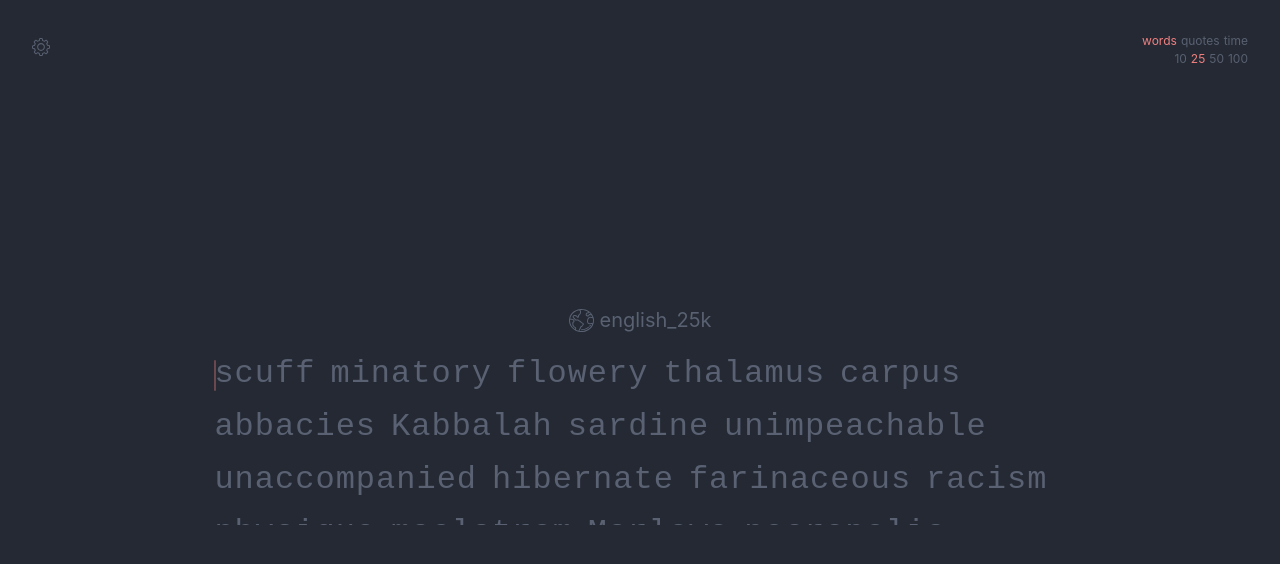
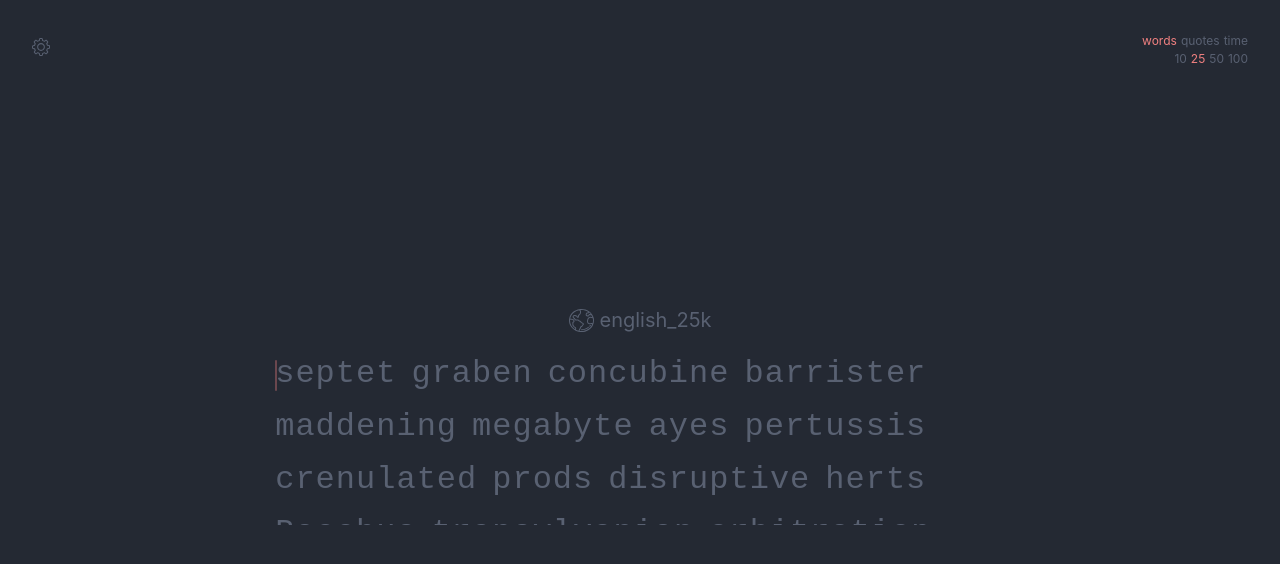
Before and after one commit to belk1ng/typing-train, a React (Create React App) app: page / in a window 1280 px wide. Shown: the top 564 px of the page. Built offline with nearby package versions, Linux system fonts and the light colour scheme; a web font is replaced by a local one.

Commit message:
fix getting next words after end of a train

```diff
--- a/src/contexts/TypingContext.tsx
+++ b/src/contexts/TypingContext.tsx
@@ -149,28 +149,30 @@ export const TypingContextProvider = ({ children }: Props) => {
   const misspelledWords = useRef<number>(0);
   const misspelledCharacters = useRef<number>(0);
 
-  const calculateStatistics = (): void => {
-    const WPM =
-      (correctWords.current + misspelledWords.current) /
-      (typingTime.current / 60);
-    const clearWPM = WPM - misspelledWords.current / (typingTime.current / 60);
-
-    const CPM =
-      (correctCharacters.current + misspelledCharacters.current) /
-      (typingTime.current / 60);
-    const clearCPM =
-      CPM - misspelledCharacters.current / (typingTime.current / 60);
-
-    alert(
-      `WPM:  ${Math.round(WPM)}\nclear WPM: ${Math.round(
-        clearWPM
-      )}\nCPM: ${Math.round(CPM)}\nclear CPM: ${Math.round(clearCPM)}`
-    );
-  };
+  // Get words based on current mode
+  // TODO: Autoload new words while user is typing
 
   useEffect(() => {
-    // TODO: Autoload new words while user is typing
+    getWordsByMode();
+  }, [typingMode]);
 
+  useEffect(() => {
+    // Get next words after train is over
+    if (activeWord === wordsCount) {
+      getWordsByMode();
+      setTyping(false);
+    }
+  }, [activeWord]);
+
+  useEffect(() => getRandomQuote(), [quotesModeLanguage, quotesDifficulty]);
+
+  useEffect(
+    () => generateRandomWords(wordsCount),
+    [wordsCount, wordsModeLanguage]
+  );
+
+  // Timer
+  useEffect(() => {
     let typingInterval: ReturnType<typeof setInterval> | null = null;
 
     if (typing) {
@@ -196,24 +198,16 @@ export const TypingContextProvider = ({ children }: Props) => {
     };
   }, [typing, typingMode, wordsCount]);
 
-  useEffect(
-    () => generateRandomWords(wordsCount),
-    [wordsCount, wordsModeLanguage]
-  );
+  useEffect(() => {
+    // Show statistics only when typing mode is in [words, quotes]
+    // and train not skiped
 
-  useEffect(() => getRandomQuote(), [quotesModeLanguage, quotesDifficulty]);
+    typingMode !== "time" &&
+      typingTime.current > 0 &&
+      correctWords.current + misspelledWords.current === wordsArray.length &&
+      calculateStatistics();
 
-  useEffect(() => {
-    if (typingMode === "quotes") {
-      getRandomQuote();
-    } else {
-      generateRandomWords(wordsCount);
-    }
-  }, [typingMode]);
-
-  useEffect(() => {
-    typingMode !== "time" && typingTime.current > 0 && calculateStatistics();
-
+    // Reset statistics variables
     correctWords.current = 0;
     correctCharacters.current = 0;
     misspelledWords.current = 0;
@@ -265,7 +259,7 @@ export const TypingContextProvider = ({ children }: Props) => {
     );
   }, [quotesModeLanguage, quotesDifficulty]);
 
-  const filterQuotesByDifficultyLevel = (quotesArray: Quote[]) => {
+  const filterQuotesByDifficultyLevel = (quotesArray: Quote[]): Quote[] => {
     switch (quotesDifficulty) {
       case "easy":
         return quotesArray.filter((quote: Quote) => quote.length < 150);
@@ -277,6 +271,33 @@ export const TypingContextProvider = ({ children }: Props) => {
         return quotesArray.filter((quote: Quote) => quote.length > 650);
       default:
         return quotesArray;
+    }
+  };
+
+  const calculateStatistics = (): void => {
+    const WPM =
+      (correctWords.current + misspelledWords.current) /
+      (typingTime.current / 60);
+    const clearWPM = WPM - misspelledWords.current / (typingTime.current / 60);
+
+    const CPM =
+      (correctCharacters.current + misspelledCharacters.current) /
+      (typingTime.current / 60);
+    const clearCPM =
+      CPM - misspelledCharacters.current / (typingTime.current / 60);
+
+    alert(
+      `WPM:  ${Math.round(WPM)}\nclear WPM: ${Math.round(
+        clearWPM
+      )}\nCPM: ${Math.round(CPM)}\nclear CPM: ${Math.round(clearCPM)}`
+    );
+  };
+
+  const getWordsByMode = (): void => {
+    if (typingMode === "quotes") {
+      getRandomQuote();
+    } else {
+      generateRandomWords(wordsCount);
     }
   };
 
--- a/src/hooks/useKeyboard.ts
+++ b/src/hooks/useKeyboard.ts
@@ -92,14 +92,6 @@ export const useKeyboard = (
         misspelledCharacters.current += 1;
       };
 
-      const getNextTrain = () => {
-        setActiveWord(0);
-        setActiveLetter(0);
-        typingMode === "words"
-          ? generateRandomWords(wordsCount)
-          : getRandomQuote();
-      };
-
       const skipRemainingLetters = () => {
         const currentWord = words[activeWord];
 
@@ -121,11 +113,7 @@ export const useKeyboard = (
       };
 
       const jumpToTheNextWord = () => {
-        words[activeWord].letterStatuses.filter(
-          (status) => status === "correct"
-        ).length === words[activeWord].displayName.length
-          ? (correctWords.current += 1)
-          : (misspelledWords.current += 1);
+        incrementWordsCounter();
 
         setActiveLetter(0);
         setActiveWord((prev: number) => prev + 1);
@@ -205,6 +193,14 @@ export const useKeyboard = (
         setActiveLetter((prev: number) => prev - 1);
       };
 
+      const incrementWordsCounter = () => {
+        words[activeWord].letterStatuses.filter(
+          (status) => status === "correct"
+        ).length === words[activeWord].displayName.length
+          ? (correctWords.current += 1)
+          : (misspelledWords.current += 1);
+      };
+
       if (!blockingTypingEvent) {
         const letterRegExp = /Key[A-Z]/,
           numberRegExp = /Digit[0-9]/,
@@ -243,13 +239,8 @@ export const useKeyboard = (
             (activeWord === wordsCount - 1 && typingMode === "words") ||
             (typingMode === "quotes" && activeWord === wordsArray.length - 1)
           ) {
-            words[activeWord].letterStatuses.filter(
-              (status) => status === "correct"
-            ).length === words[activeWord].displayName.length
-              ? (correctWords.current += 1)
-              : (misspelledWords.current += 1);
-            setTyping(false);
-            getNextTrain();
+            incrementWordsCounter();
+            setActiveWord((prev) => prev + 1);
           } else {
             if (
               activeLetter < typingWord.displayName.length &&
--- a/src/types.ts
+++ b/src/types.ts
@@ -78,7 +78,7 @@ export const defaultFontSize: TFontSize = 32;
 export const fontSizeValues: TFontSize[] = [24, 32, 36, 40, 42];
 
 export type TWordsContainerPercentageWidth = 60 | 70 | 80 | 90;
-export const defaultWordsContainerPercentageWidth: TWordsContainerPercentageWidth = 70;
+export const defaultWordsContainerPercentageWidth: TWordsContainerPercentageWidth = 60;
 export const wordsContainerPercentageWidthValues: TWordsContainerPercentageWidth[] =
   [60, 70, 80, 90];
 
```
